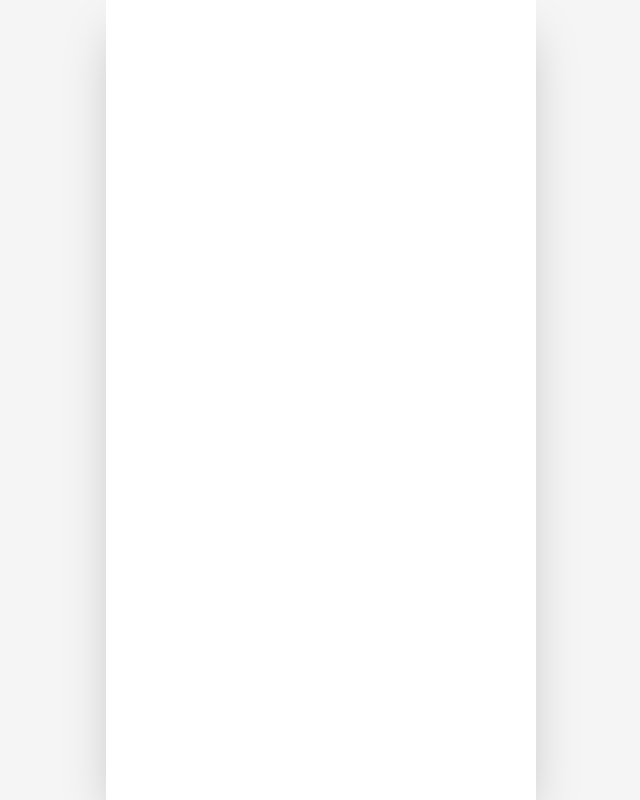
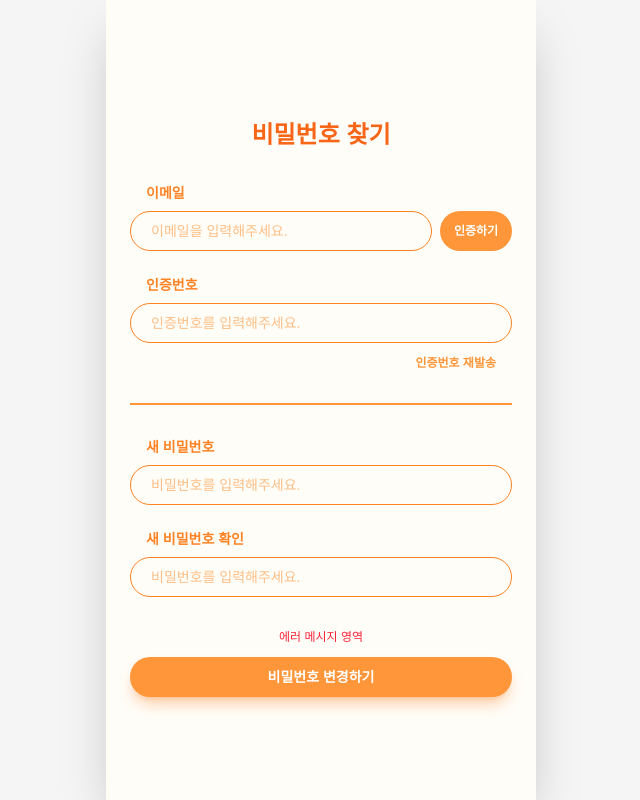
Before and after one commit to INU-pickeat/pickeat-frontend, a React (Vite) app: page /reset-password in a window 1280 px wide. Before the commit this address had no page. Shown: the whole page, without its empty margins (319-959 px from the left). Built offline with nearby package versions, Linux system fonts and the light colour scheme; a web font is replaced by a local one.

Commit message:
Feat: 비밀번호 찾기 UI 구현

```diff
--- a/src/App.jsx
+++ b/src/App.jsx
@@ -4,6 +4,7 @@ import Splash from "./components/Splash";
 import Intro from "./pages/Intro";
 import Login from "./pages/Login";
 import Signup from "./pages/Signup";
+import ResetPassword from "./pages/ResetPassword";
 
 export default function App() {
   // 스플래시 애니메이션 상태
@@ -22,6 +23,7 @@ export default function App() {
               <Route path="/" element={<Intro />} />
               <Route path="/login" element={<Login />} />
               <Route path="/signup" element={<Signup />} />
+              <Route path="/reset-password" element={<ResetPassword />} />
             </Routes>
           </BrowserRouter>
         )}
--- a/src/pages/Login.jsx
+++ b/src/pages/Login.jsx
@@ -32,7 +32,7 @@ export default function Login() {
           />
 
           {/* 비밀번호 찾기 링크 */}
-          <div className="flex justify-end pt-1 pr-4">
+          <div className="flex justify-end pt-1 pr-4" onClick={() => navigate("/reset-password")}>
             <button className="text-xs text-[#f87816] hover:text-[#f87816] hover:underline transition-colors cursor-pointer">
               비밀번호 찾기
             </button>
@@ -59,6 +59,7 @@ export default function Login() {
         <button
           type="button"
           className="w-12 h-12 rounded-full bg-[#fcebdc] flex items-center justify-center active:scale-95 transition-transform"
+          onClick={() => alert("준비 중입니다.")}
         >
           <svg viewBox="0 0 24 24" className="w-5 h-5">
             <path
@@ -84,6 +85,7 @@ export default function Login() {
         <button
           type="button"
           className="w-12 h-12 rounded-full bg-[#fcebdc] flex items-center justify-center active:scale-95 transition-transform"
+          onClick={() => alert("준비 중입니다.")}
         >
           <svg viewBox="0 0 384 512" className="w-6 h-6" fill="black">
             <path d="M318.7 268.7c-.2-36.7 16.4-64.4 50-84.8-18.8-26.9-47.2-41.7-84.7-44.6-35.5-2.8-74.3 20.7-88.5 20.7-15 0-49.4-19.7-76.4-19.7C63.3 141.2 4 184.8 4 273.5q0 39.3 14.4 81.2c12.8 36.7 59 126.7 107.2 125.2 25.2-.6 43-17.9 75.8-17.9 31.8 0 48.3 17.9 76.4 17.9 48.6-.7 90.4-82.5 102.6-119.3-65.2-30.7-61.7-90-61.7-91.9zm-56.6-164.2c27.3-32.4 24.8-61.9 24-72.5-24.1 1.4-52 16.4-67.9 34.9-17.5 19.8-27.8 44.3-25.6 71.9 26.1 2 49.9-11.4 69.5-34.3z" />
--- /dev/null
+++ b/src/pages/ResetPassword.jsx
@@ -0,0 +1,113 @@
+import { useState } from "react";
+import { useNavigate } from "react-router-dom";
+import PageTransition from "../components/PageTransition";
+import Button from "../components/Button";
+
+export default function ResetPassword() {
+  const navigate = useNavigate();
+
+  const [formData, setFormData] = useState({
+    email: "",
+    code: "",
+    newPassword: "",
+    newPasswordConfirm: "",
+  });
+
+  const handleChange = (e) => {
+    const { name, value } = e.target;
+    setFormData((prev) => ({ ...prev, [name]: value }));
+  };
+
+  const handleSubmit = () => {
+    alert("비밀번호가 성공적으로 변경되었습니다.");
+    navigate("/login");
+  };
+
+  return (
+    <PageTransition className="flex-1 w-full flex flex-col justify-center bg-[#FFFDF8] px-6">
+      {/* 타이틀 */}
+      <div className="w-full flex justify-center mt-4 mb-8">
+        <h1 className="text-2xl font-bold text-[#F86516]">비밀번호 찾기</h1>
+      </div>
+
+      <div className="w-full flex flex-col space-y-6">
+        {/* 이메일 & 인증하기 버튼 */}
+        <div className="flex flex-col space-y-2">
+          <label className="text-[#FF8223] text-sm font-semibold ml-4">이메일</label>
+          <div className="flex space-x-2">
+            <input
+              type="email"
+              name="email"
+              value={formData.email}
+              onChange={handleChange}
+              placeholder="이메일을 입력해주세요."
+              className="flex-1 min-w-0 h-10 rounded-full border-[1.5px] border-[#FF8223] px-5 text-sm bg-transparent placeholder-[#FFBE85] focus:outline-none focus:ring-2 focus:ring-[#f87816]/30"
+            />
+            <button
+              type="button"
+              className="w-18 shrink-0 h-10 bg-[#FF9639] text-white text-[12px] font-semibold rounded-full active:scale-95 transition-transform cursor-pointer"
+            >
+              인증하기
+            </button>
+          </div>
+        </div>
+
+        {/* 인증번호*/}
+        <div className="flex flex-col space-y-2">
+          <label className="text-[#FF8223] text-sm font-semibold ml-4">인증번호</label>
+          <input
+            type="text"
+            name="code"
+            value={formData.code}
+            onChange={handleChange}
+            placeholder="인증번호를 입력해주세요."
+            className="w-full h-10 rounded-full border-[1.5px] border-[#FF8223] px-5 text-sm bg-transparent placeholder-[#FFBE85] focus:outline-none focus:ring-2 focus:ring-[#f87816]/30"
+          />
+          {/* 인증번호 재발송 텍스트 */}
+          <div className="flex justify-end px-4 pt-1">
+            <button type="button" className="text-[#FF9639] text-xs font-semibold hover:underline cursor-pointer">
+              인증번호 재발송
+            </button>
+          </div>
+        </div>
+
+        {/* 구분선 */}
+        <div className="py-2">
+          <div className="w-full border-t-2 border-[#FF9639]"></div>
+        </div>
+
+        {/* 새 비밀번호 */}
+        <div className="flex flex-col space-y-2">
+          <label className="text-[#FF8223] text-sm font-semibold ml-4">새 비밀번호</label>
+          <input
+            type="password"
+            name="newPassword"
+            value={formData.newPassword}
+            onChange={handleChange}
+            placeholder="비밀번호를 입력해주세요."
+            className="w-full h-10 rounded-full border-[1.5px] border-[#FF8223] px-5 text-sm bg-transparent placeholder-[#FFBE85] focus:outline-none focus:ring-2 focus:ring-[#f87816]/30"
+          />
+        </div>
+
+        {/* 새 비밀번호 확인*/}
+        <div className="flex flex-col space-y-2">
+          <label className="text-[#FF8223] text-sm font-semibold ml-4">새 비밀번호 확인</label>
+          <input
+            type="password"
+            name="newPasswordConfirm"
+            value={formData.newPasswordConfirm}
+            onChange={handleChange}
+            placeholder="비밀번호를 입력해주세요."
+            className="w-full h-10 rounded-full border-[1.5px] border-[#FF8223] px-5 text-sm bg-transparent placeholder-[#FFBE85] focus:outline-none focus:ring-2 focus:ring-[#f87816]/30"
+          />
+        </div>
+      </div>
+
+      {/* 비밀번호 변경하기 버튼 */}
+      <div className="mt-8">
+        <p className="text-[#FF2339] text-xs font-medium mb-3 text-center">에러 메시지 영역</p>
+        <Button onClick={handleSubmit}>비밀번호 변경하기</Button>
+      </div>
+    </PageTransition>
+  );
+}
```
